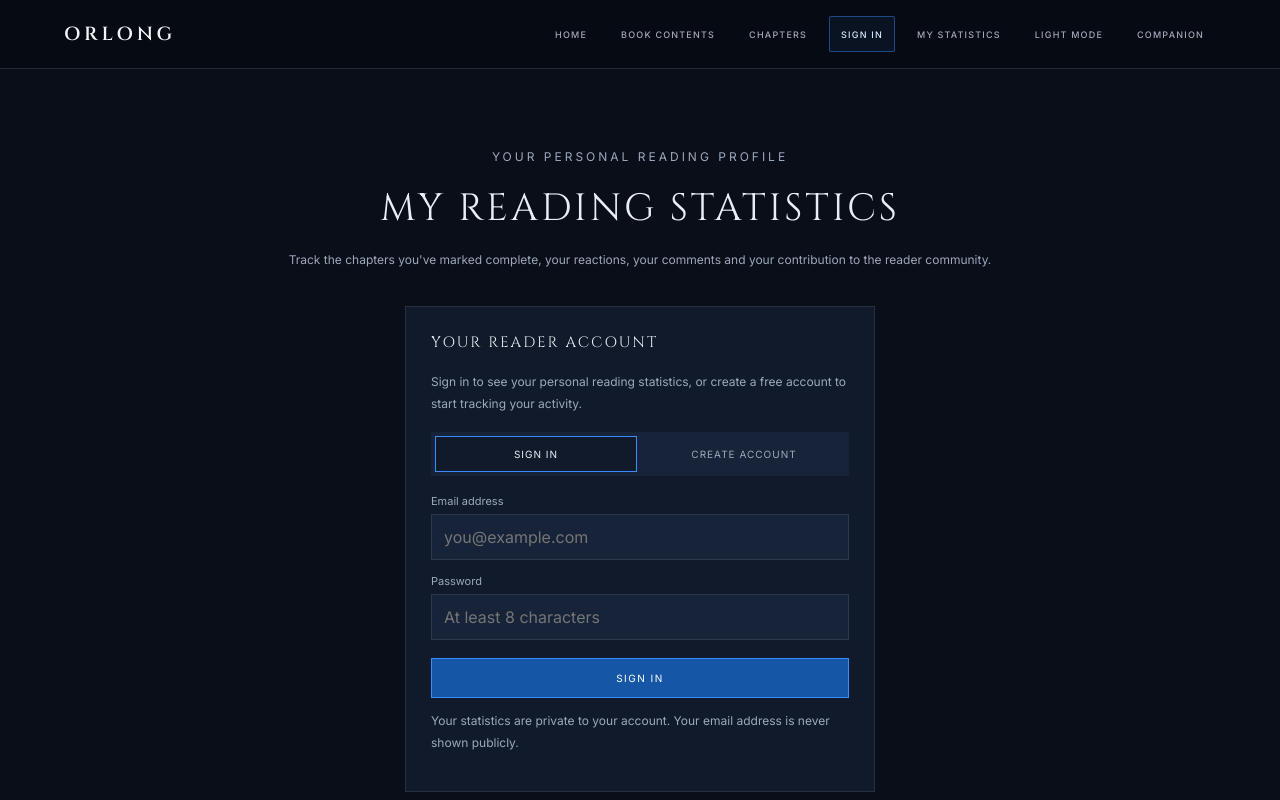
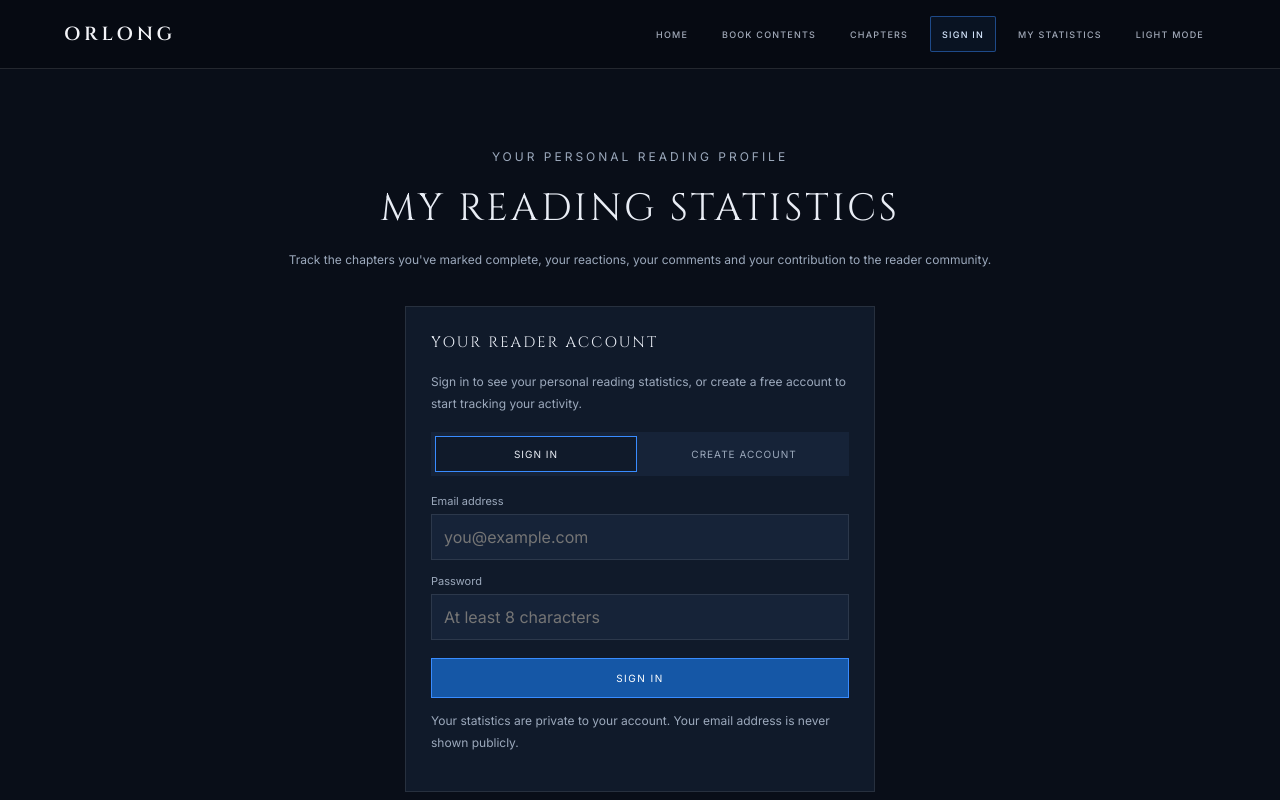
Before and after one commit to orlonguniverse/orlonguniverse.github.io, a plain HTML site: page books/trials-of-eden/account.html in a window 1280 px wide. Shown: the top 800 px of the page. Drawn offline with nearby package versions, Linux system fonts and the light colour scheme.

Commit message:
Make statistics navigation context-specific

```diff
--- a/books/trials-of-eden/account.html
+++ b/books/trials-of-eden/account.html
@@ -30,7 +30,6 @@ footer{padding:35px 20px;border-top:1px solid var(--border);text-align:center;co
     <button type="button" id="openAccountButton" class="nav-account-button" data-account-target="#dashboard" data-account-href="account.html">SIGN IN</button>
     <a href="#dashboard">MY STATISTICS</a>
     <button type="button" id="themeButton" onclick="toggleSiteTheme()">LIGHT MODE</button>
-    <a href="index.html#companion">COMPANION</a>
   </div>
 </nav>
 <main>
```
